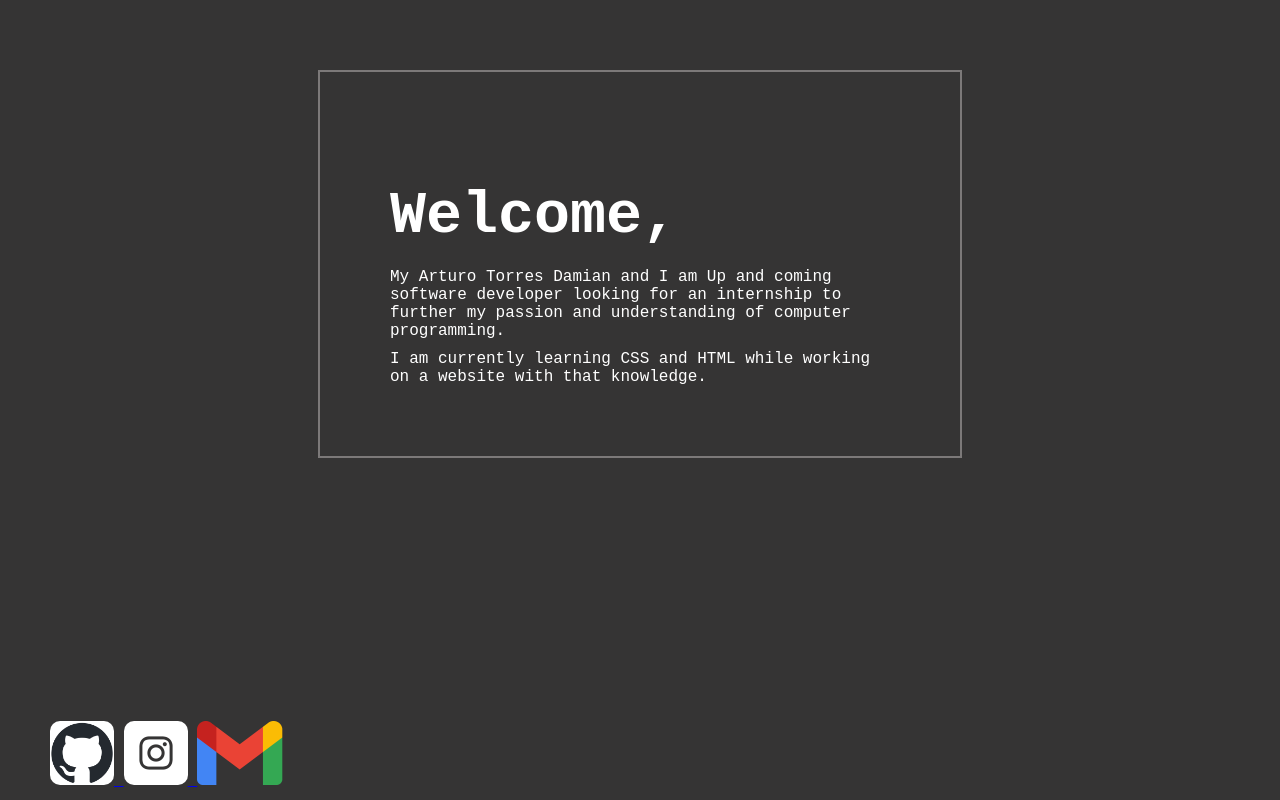
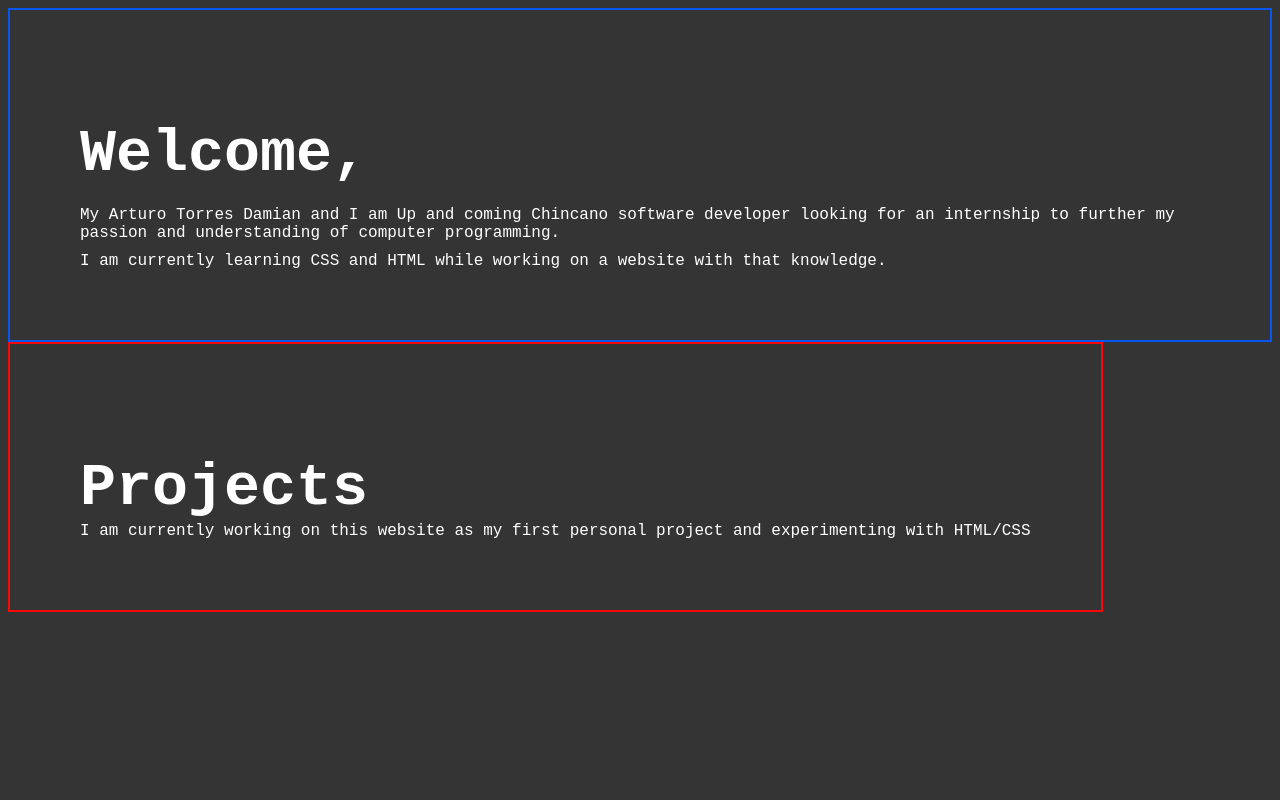
Before and after one commit to huey704/huey704.github.io, a plain HTML site: page index.html in a window 1280 px wide. Drawn offline with Linux system fonts and the light colour scheme.

Commit message:
changed to two column layout
changed the websites foundation to a two column layout but we had to remove the socials during the mean time, will fix layout later.

```diff
--- a/index.html
+++ b/index.html
@@ -20,13 +20,22 @@
             margin: 0px;
         }
 
-        #container {
+        #leader_container {
             position: relative;
-            width: 500px;
-            border: 2px solid rgb(124, 121, 121);
-            margin: auto;
+            margin: 0 auto;
+        }
+
+        #welcome_container {
+            position: relative;
+            border: 2px solid rgb(5, 87, 240);
             padding: 70px;
-            margin-top: 70px;
+        }
+
+        #project_container {
+            position: relative;
+            border: 2px solid rgb(250, 7, 7);
+            padding: 70px;
+
         }
 
         .second-paragraph {
@@ -36,9 +45,10 @@
         #social_logos {
             position: absolute;
             cursor: pointer;
-            bottom: 10px;
+            top: 0px;
             left: 50px;
             border-radius: 10px;
+            display: none;
         }
 
         .github_logo {
@@ -46,31 +56,59 @@
             border-radius: 10px
         }
 
-        .instagram_logo {
+        .linkedin_logo {
             border-radius: 10px;
+        }
+
+        .project-heading {
+            font-family: monospace;
+            bottom: 197px;
+            right: 10px;
+        }
+
+        .column {
+            float: left;
+            padding: 10px;
+        }
+
+        #leader_container:after {
+            content: "";
+            display: table;
+            clear: both;
         }
     </style>
 </head>
 
 <body>
-    <div id="container">
-        <h1>Welcome,</h1>
-        <p class="description"> <br> My Arturo Torres Damian and I am Up and coming software developer looking for an
-            internship to further my passion and understanding of computer programming.
-        </p>
+    <div id="leader_container">
+        <div id="welcome_container" class="column">
+            <h1>Welcome,</h1>
+            <p class="description"> <br> My Arturo Torres Damian and I am Up and coming Chincano software developer
+                looking
+                for an
+                internship to further my passion and understanding of computer programming.
+            </p>
 
-        <p class="second-paragraph">I am currently learning CSS and HTML while working on a website with that knowledge.
-        </p>
+            <p class="second-paragraph">I am currently learning CSS and HTML while working on a website with that
+                knowledge.
+            </p>
+
+        </div>
+
+        <div id="project_container" class="column">
+            <h1 class="project-heading">Projects</h1>
+            <p>I am currently working on this website as my first personal project and experimenting with HTML/CSS</p>
+
+        </div>
 
     </div>
-
 
     <div id="social_logos">
         <a href="https://github.com/huey704" target="_blank">
             <img class="github_logo" src="github-mark.png" height="64" alt="Github logo">
         </a>
-        <a href="https://www.instagram.com/arturotorresdamian17/" target="_blank">
-            <img class="instagram_logo" src="image.png" height="64" alt="Instagram logo">
+        <a href="https://www.linkedin.com/in/arturo-torres-a51495360/" target="_blank">
+            <img class="linkedin_logo" src="linkedin_image.png" height="64" alt="linkedin_logo logo">
         </a>
         <a href="mailto:arturotorresdamian1@gmail.com" target="_blank">
             <img class="gmail_logo" src="image copy.png" height="64" alt="email">
```
Also changed, not shown: linkedin_image.png (added).
